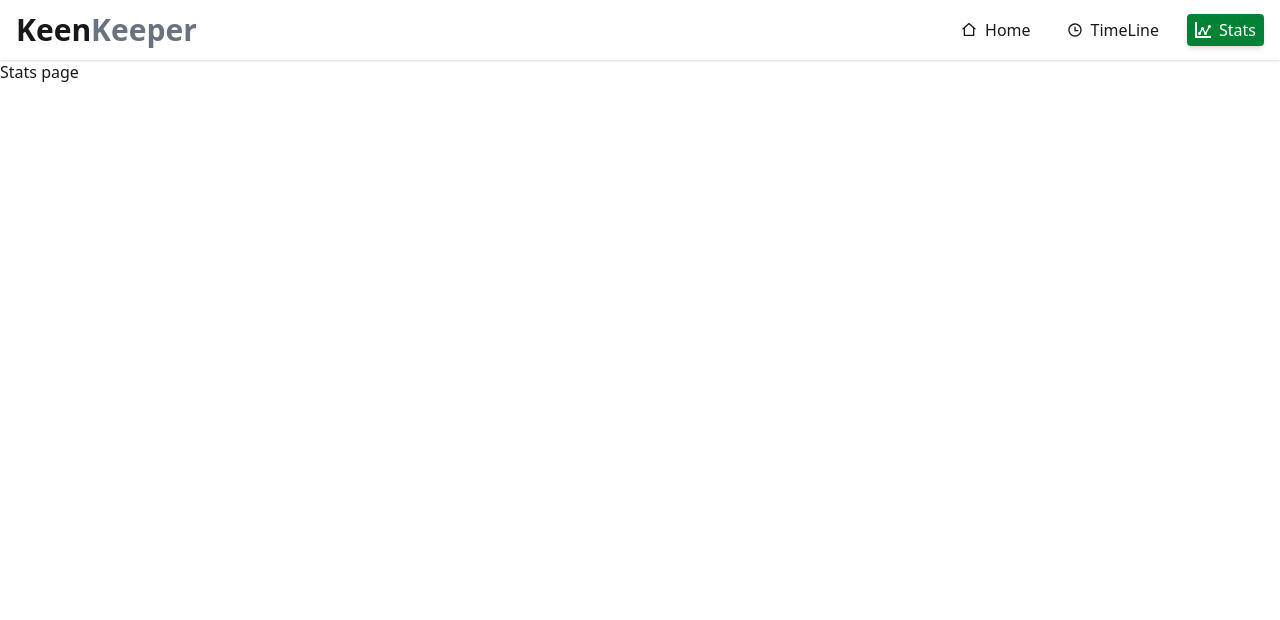
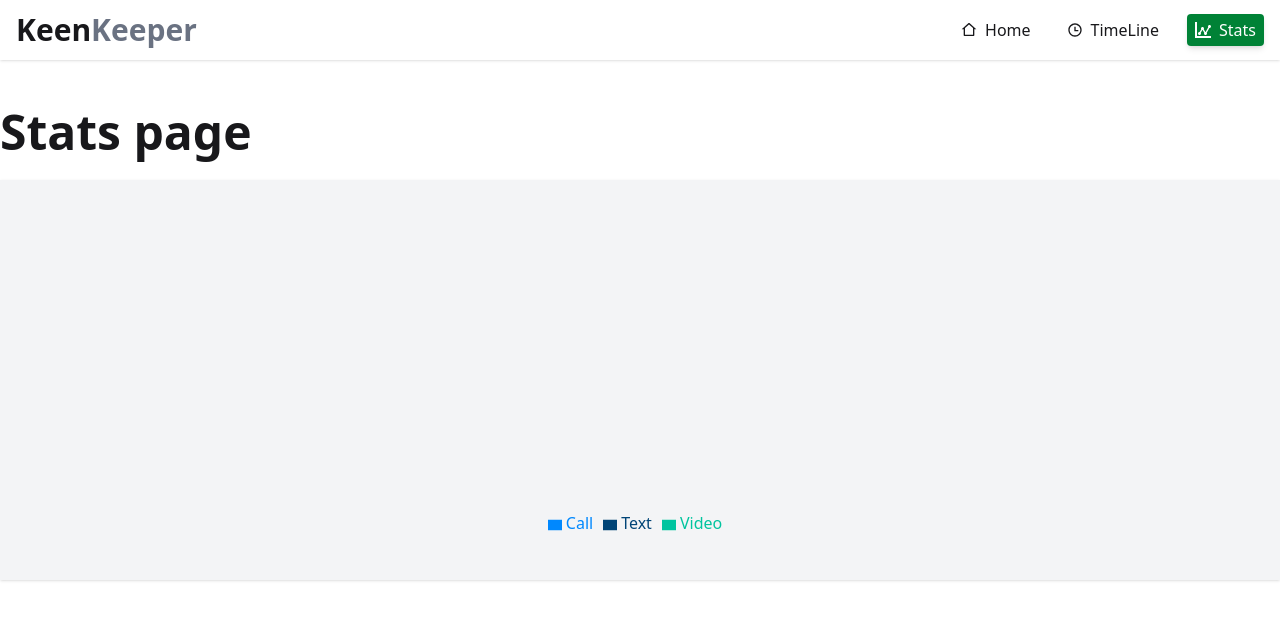
Before and after one commit to sumon-webs/Assignment-07, a Next.js app: page /stats in a window 1280 px wide. Shown: the top 620 px of the page. Built offline with nearby package versions, Linux system fonts and the light colour scheme.

Commit message:
Chart Added

```diff
--- a/package.json
+++ b/package.json
@@ -16,7 +16,8 @@
     "react-icon": "^1.0.0",
     "react-icons": "^5.6.0",
     "react-loader-spinner": "^8.0.2",
-    "react-toastify": "^11.0.5"
+    "react-toastify": "^11.0.5",
+    "recharts": "^3.8.1"
   },
   "devDependencies": {
     "@tailwindcss/postcss": "^4",
--- a/src/Ui/TimeLineCard.jsx
+++ b/src/Ui/TimeLineCard.jsx
@@ -4,7 +4,7 @@ import { MdOutlineTextsms } from "react-icons/md";
 
 const TimeLineCard = ({ friend }) => {
     const { name, type } = friend
-    console.log(type)
+
     return (
         <div className="bg-white shadow-sm rounded-xl p-4 space-y-1">
             <p className="text-lg font-semibold flex items-center gap-2">
--- a/src/app/stats/page.jsx
+++ b/src/app/stats/page.jsx
@@ -1,8 +1,10 @@
+import MyPieChart from "@/components/Rechart";
 
 const StatsPage = () => {
     return (
-        <div>
-            <h1>Stats page</h1>
+        <div className=" max-w-7xl mx-auto py-12">
+            <h1 className=" font-semibold text-2xl md:text-5xl pb-6">Stats page</h1>
+            <MyPieChart/>
         </div>
     );
 };
--- a/src/app/timeLine/page.jsx
+++ b/src/app/timeLine/page.jsx
@@ -5,14 +5,14 @@ import TimeLineCard from "@/Ui/TimeLineCard";
 import { useContext } from "react";
 
 const TimeLinePage = () => {
-    const { timeLinelData, type } = useContext(FriendContext)
+    const { timeLinelData } = useContext(FriendContext)
 
     return (
         <div className=" max-w-7xl mx-auto py-15 ">
             <h1 className=" text-2xl md:text-4xl font-semibold pb-4">Time Line page</h1>
             <div className=" space-y-4">
                 {
-                    timeLinelData.map(friend => <TimeLineCard key={friend.id} friend={friend} type={type} />)
+                    timeLinelData.map(friend => <TimeLineCard key={friend.id} friend={friend} />)
                 }
             </div>
         </div>
--- /dev/null
+++ b/src/components/Rechart.jsx
@@ -0,0 +1,38 @@
+'use client'
+
+import { FriendContext } from '@/Context/FriendsContextProvider';
+import { useContext } from 'react';
+import { PieChart, Pie, Tooltip, Legend } from 'recharts';
+
+const Dashboard = () => {
+
+    const { timeLinelData } = useContext(FriendContext)
+
+    const textCount = timeLinelData.filter(item => item.type === 'Text').length;
+    const callCount = timeLinelData.filter(item => item.type === 'Call').length;
+    const videoCount = timeLinelData.filter(item => item.type === 'Video').length;
+
+    const datas = [
+        { name: 'Call', value: callCount, fill: '#0088FE' },
+        { name: 'Text', value: textCount, fill: '#004477' },
+        { name: 'Video', value: videoCount, fill: '#00C49F' },
+    ];
+
+    return (
+        <div className="flex justify-center items-center h-[400px] shadow-sm bg-gray-100">
+            <PieChart width={300} height={320}>
+                <Pie
+                    data={datas}
+                    dataKey="value"
+                    innerRadius={90}
+                    outerRadius={140}
+                    paddingAngle={5}
+                />
+                <Tooltip />
+                <Legend />
+            </PieChart>
+        </div>
+    );
+};
+
+export default Dashboard;
```
Also changed, not shown: 1 other file (tests, documents, lock files or other folders).
